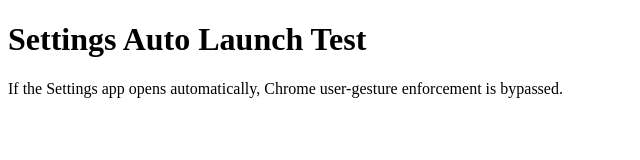
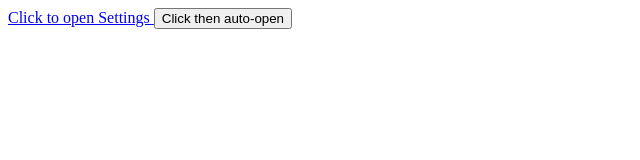
Before and after one commit to Russianyandexshop/ytstudio-xss-poc, a plain HTML site: page index.html in a window 1280 px wide. Shown: the whole page, without its empty margins (0-640 px from the left). Drawn offline with Linux system fonts and the light colour scheme.

Commit message:
Update Settings launch mechanism in index.html
Removed old script for launching Settings app and added links and buttons for user interaction.

```diff
--- a/index.html
+++ b/index.html
@@ -1,20 +1,13 @@
 <!DOCTYPE html>
 <html>
-<head>
-  <title>Settings Auto Launch Test</title>
-</head>
 <body>
-  <h1>Settings Auto Launch Test</h1>
-  <p>If the Settings app opens automatically, Chrome user-gesture enforcement is bypassed.</p>
+  <a href="javascript:window.location='intent:#Intent;action=android.settings.SETTINGS;end'">
+    Click to open Settings
+  </a>
 
-  <script>
-    // Attempt to launch Settings app via intent
-    <meta http-equiv="refresh" content="0;url=content://settings/system/bluetooth_on">
-
-    // Optional: delayed attempt (helps on some devices)
-    // setTimeout(() => {
-    //     <meta http-equiv="refresh" content="0;url=content://settings/system/bluetooth_on">
-    // }, 1000);
-  </script>
+  <!-- Auto-trigger after user gesture -->
+  <button onclick="setTimeout(() => { window.location='intent:#Intent;action=android.settings.SETTINGS;end' }, 100);">
+    Click then auto-open
+  </button>
 </body>
 </html>
```
